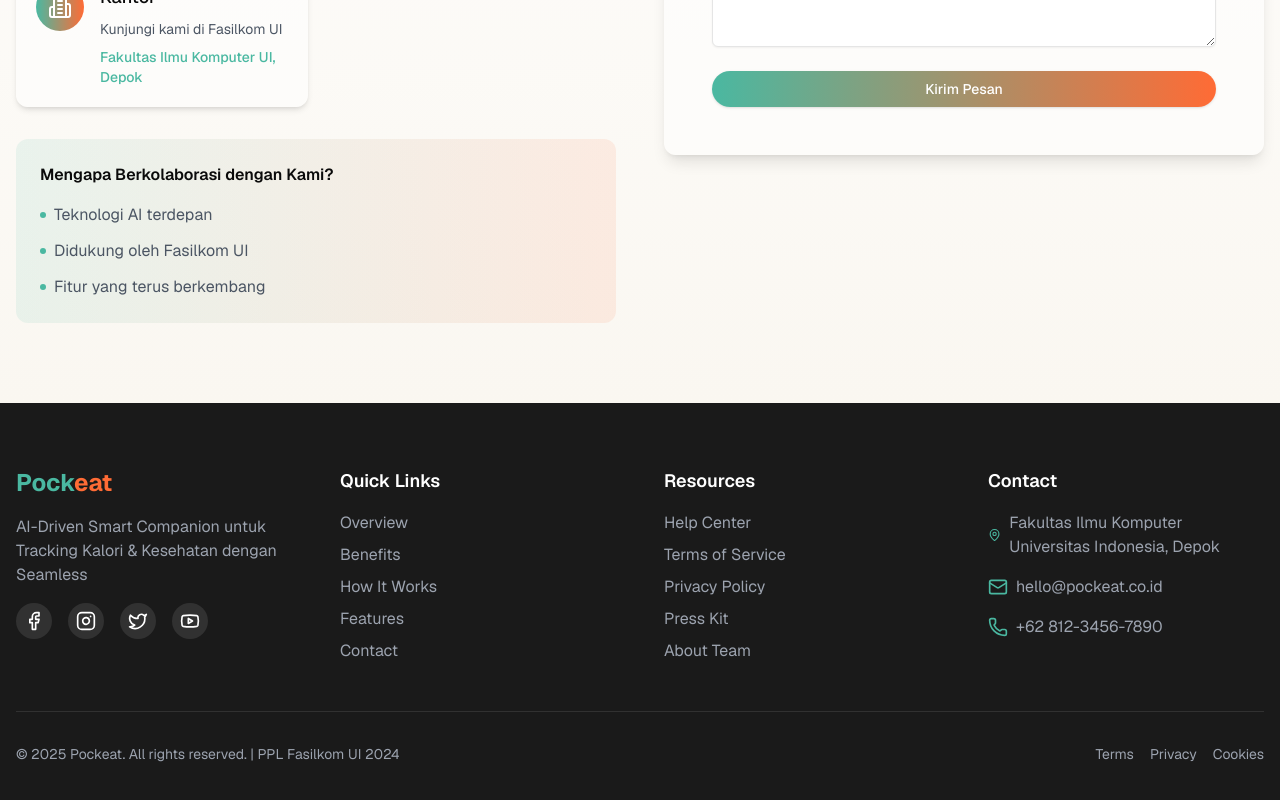
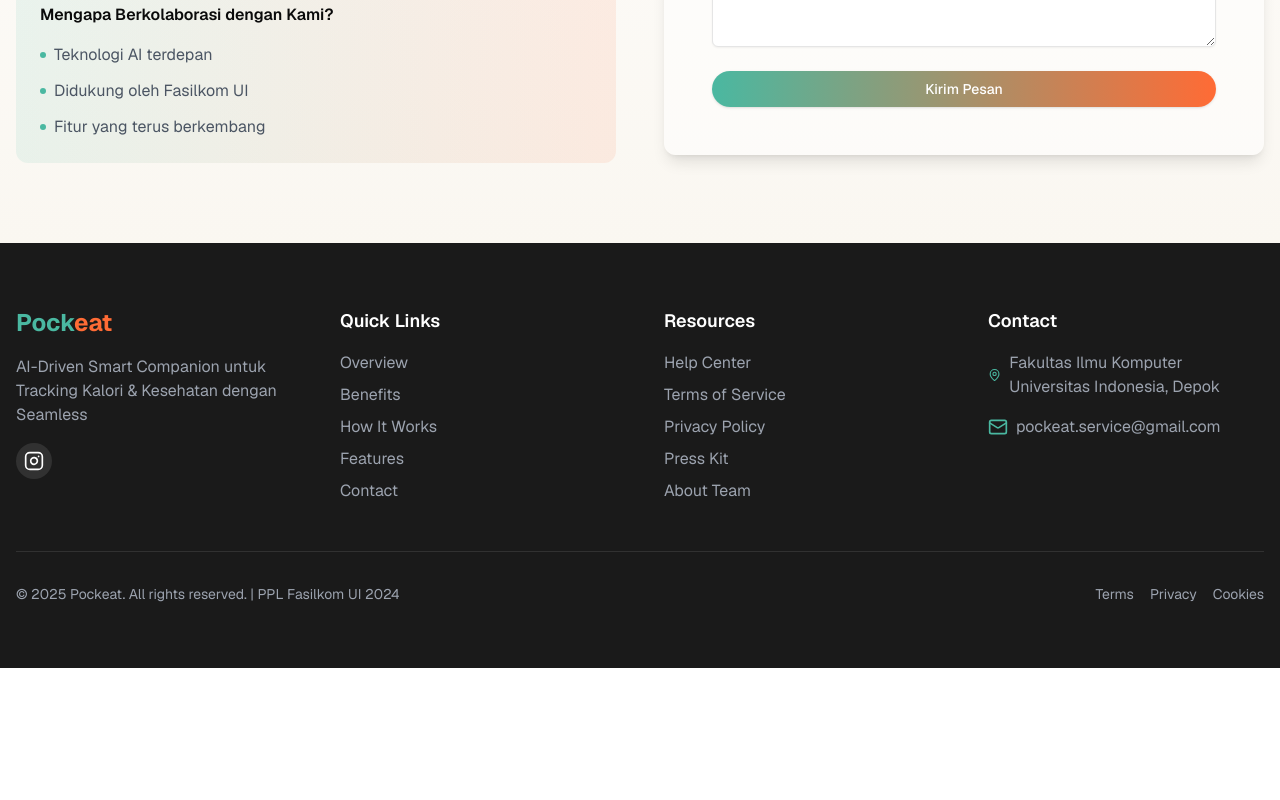
Before and after one commit to Pemuda-Pembuka-Langkah/pockeat-web, a Next.js app: page / in a window 1280 px wide. Shown: the part 4689-5489 px from the top of the page. After the commit the page ends 5357 px from the top, so only its background shows below. Built offline with nearby package versions, Linux system fonts and the light colour scheme.

Commit message:
update wording di footer

```diff
--- a/src/components/landing/contact-section.tsx
+++ b/src/components/landing/contact-section.tsx
@@ -18,12 +18,6 @@
 import { toast } from 'sonner'
 
 const contactCards = [
-  {
-    icon: MessageSquare,
-    title: 'WhatsApp',
-    description: 'Dapatkan respon cepat via WhatsApp',
-    info: '+62 812-3456-7890',
-  },
   {
     icon: Users,
     title: 'Email',
--- a/src/components/landing/landing-footer.tsx
+++ b/src/components/landing/landing-footer.tsx
@@ -31,18 +31,11 @@
               AI-Driven Smart Companion untuk Tracking Kalori & Kesehatan dengan Seamless
             </p>
             <div className="flex gap-4">
-              <a href="#" className="rounded-full bg-white/10 p-2 hover:bg-[#4AB8A1]/20">
-                <Facebook className="h-5 w-5" />
-              </a>
-              <a href="#" className="rounded-full bg-white/10 p-2 hover:bg-[#4AB8A1]/20">
+
+              <a href="https://www.instagram.com/pockeatofficial?igsh=MXA3dmpwOHA2dGE5Mg%3D%3D&utm_source=qr" className="rounded-full bg-white/10 p-2 hover:bg-[#4AB8A1]/20">
                 <Instagram className="h-5 w-5" />
               </a>
-              <a href="#" className="rounded-full bg-white/10 p-2 hover:bg-[#4AB8A1]/20">
-                <Twitter className="h-5 w-5" />
-              </a>
-              <a href="#" className="rounded-full bg-white/10 p-2 hover:bg-[#4AB8A1]/20">
-                <Youtube className="h-5 w-5" />
-              </a>
+
             </div>
           </div>
 
@@ -117,14 +110,8 @@
               </li>
               <li className="flex items-center gap-2">
                 <Mail className="h-5 w-5 text-[#4AB8A1]" />
-                <a href="mailto:hello@pockeat.co.id" className="hover:text-[#4AB8A1]">
-                  hello@pockeat.co.id
-                </a>
-              </li>
-              <li className="flex items-center gap-2">
-                <Phone className="h-5 w-5 text-[#4AB8A1]" />
-                <a href="tel:+6281234567890" className="hover:text-[#4AB8A1]">
-                  +62 812-3456-7890
+                <a href="mailto:pockeat.service@gmail.com" className="hover:text-[#4AB8A1]">
+                  pockeat.service@gmail.com
                 </a>
               </li>
             </ul>
```
Also changed, not shown: src/app/isasigma/pre-register/page.tsx (renamed from src/app/admin/pre-register/page.tsx), src/app/isasigma/tester/page.tsx (renamed from src/app/admin/tester/page.tsx).
